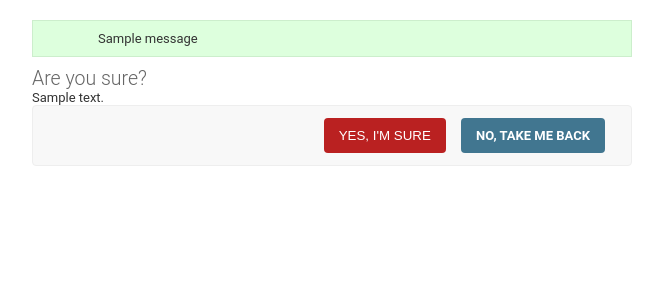
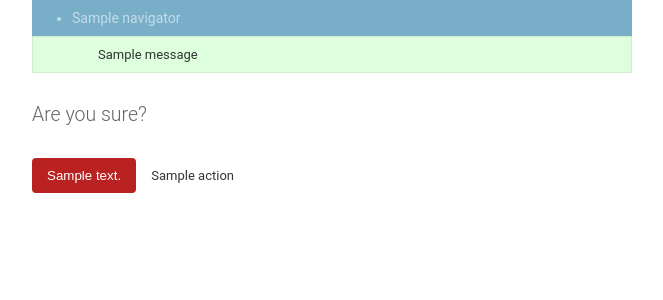
Before and after one commit to rcrowther/django-category-collection, a Django app: template templates/taxonomy/delete_confirm_form.html in a window 1280 px wide. Shown: the top 300 px of the page, without its empty margins (308-971 px from the left). Run offline with Django 3.2, Linux system fonts and the light colour scheme; the template is opened without the code that fills it: most values are stand-ins (such as "Sample title", 1, 10 or a date in 2020); one stand-in notice (Sample message) is shown.

Commit message:
More fixes on CSS, and this and that

```diff
--- a/static/taxonomy/css/base.css
+++ b/static/taxonomy/css/base.css
@@ -12,24 +12,28 @@
 
 article {
 width: 600px;
-margin: 20px auto;
+margin: 0 auto 20px auto;
 }
 
 article > header > h1 {
+padding-top:20px;
 font-weight: 300;
 color: #666;
 }
 
+p {
+line-height: 19px;
+}
+
 a {
-font-weight:bold;
 text-decoration: none;
 }
 
-a:link, a:visited {
+table a:link, table a:visited {
     color: #447e9b;
 }
 
-a:focus, a:hover {
+table a:focus, table a:hover {
     color: #036;
 }
 
@@ -47,6 +51,10 @@
 
 tr > th, tr > td {
 padding: 8px;
+}
+
+table a {
+font-weight:bold;
 }
 
 /* content clear */
@@ -110,6 +118,25 @@
 }
 
 
+/* navigators */
+
+
+ul.navigatorslist {
+ font-size: 14px;
+ color: #c4dce8;
+background: #79aec8;
+padding: 10px 40px;
+}
+
+ul.navigatorslist  a {
+ color: #fff;
+ font-weight:500;
+text-decoration: none;
+}
+ .navigatorslist a:hover {
+color: #c4dce8;
+}
+
 
 /* toolbar */
 ul.tools {
@@ -132,13 +159,18 @@
 background-color: #205067;
 }
 
-ul.actions {
- list-style: none;
-padding: 12px 14px;
+/* actions */
+taxonomygeneric-form > actions {
 background: #f8f8f8;
 border: 1px solid #eee;
 border-radius: 4px;
 text-align: right;
+}
+
+ul.actions {
+ list-style: none;
+ margin-top:20px;
+padding: 12px 0;
 overflow: hidden;
 }
 
@@ -151,24 +183,37 @@
 .actions .button{
 padding: 10px 15px;
 border: none;
-text-transform: uppercase;
 border-radius: 4px;
+background: #ddd;
+}
+
+.actions .button:hover {
+  background: #ccc;
+}
+
+.actions .primary {
+  background: #417690;
+  color: #fff;
+}
+.actions .primary:hover {
+  background: #205067;
+}
+
+
+.actions .option {
+  background: #79aec8;
+  color: #fff;
+}
+.actions .option:hover {
+  background: #609ab6;
+}
+
+
+.actions .alert {
+background-color: #ba2121;
 color: #fff;
 }
 
-
-.default {
-    background: #417690;
-}
-.default:hover {
-    background: #205067;
-}
-
-
-.alert {
-background-color: #ba2121;
-}
-
-.alert:hover {
+.actions .alert:hover {
 background-color: #a41515;
 }
--- a/templates/base.html
+++ b/templates/base.html
@@ -13,6 +13,14 @@
 
   <body>
     <article>
+    {% block navigators %}
+          <ul class="navigatorslist">
+            {% for navigator in navigators %}
+              <li>{{ navigator|capfirst }}</li>
+            {% endfor %}
+          </ul>
+    {% endblock navigators %}
+
     {% block messages %}
         {% if messages %}
           <ul class="messagelist">
--- a/templates/taxonomy/delete_confirm_form.html
+++ b/templates/taxonomy/delete_confirm_form.html
@@ -1,20 +1,25 @@
 {% extends "base.html" %}
 
 
-{% block html_title %} {{ context.html_title }} {% endblock %}
+{% block html_title %} {{ html_title }} {% endblock %}
 
 {% block title %} Are you sure? {% endblock %}
 
 {% block content %}
-  <form  id="deleteconfirm-form" action={{ context.action }} method="post">
+  <form  id="deleteconfirm-form" action={{ submit.url }} method="post">
     {% csrf_token %}
 
 
-    {{ context.message }}
+    {{ message }}
 
-    <ul class="actions">
-    <li><input value="Yes, I'm sure" type="submit" class="button  alert"></li>
-    <li><a href="#" class="button default">No, take me back</a></li>
+    <ul class="actions confirm">
+    <li><input value="{{ submit.message }}" type="submit" class="button alert"></li>
+    {% for action in actions %}
+      <li>
+        {{ action }}
+      </li>
+    {% endfor %}
+
     </ul>
   </form>
 {% endblock %}
--- a/templates/taxonomy/generic_form.html
+++ b/templates/taxonomy/generic_form.html
@@ -19,7 +19,7 @@
     </ul>
 
     <ul class="actions">
-    <li><input type="submit" value={{ context.action_title }} /></li>
+    <li><input type="submit" value={{ context.action_title }} class="button primary" /></li>
     </ul>
   </form>
 {% endblock %}
```
Also changed, not shown: views.py (+102 -34 lines), templates/taxonomy/generic_list.html (line endings or trailing spaces).
